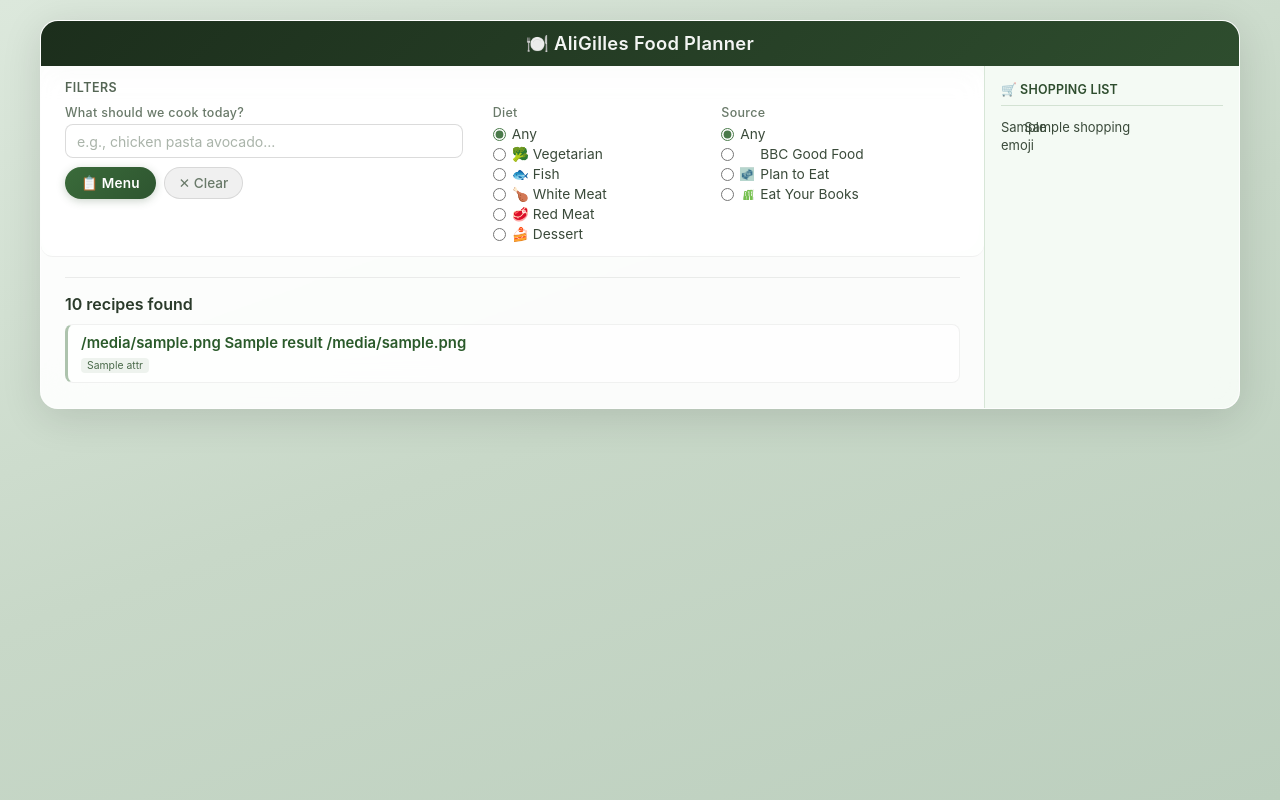
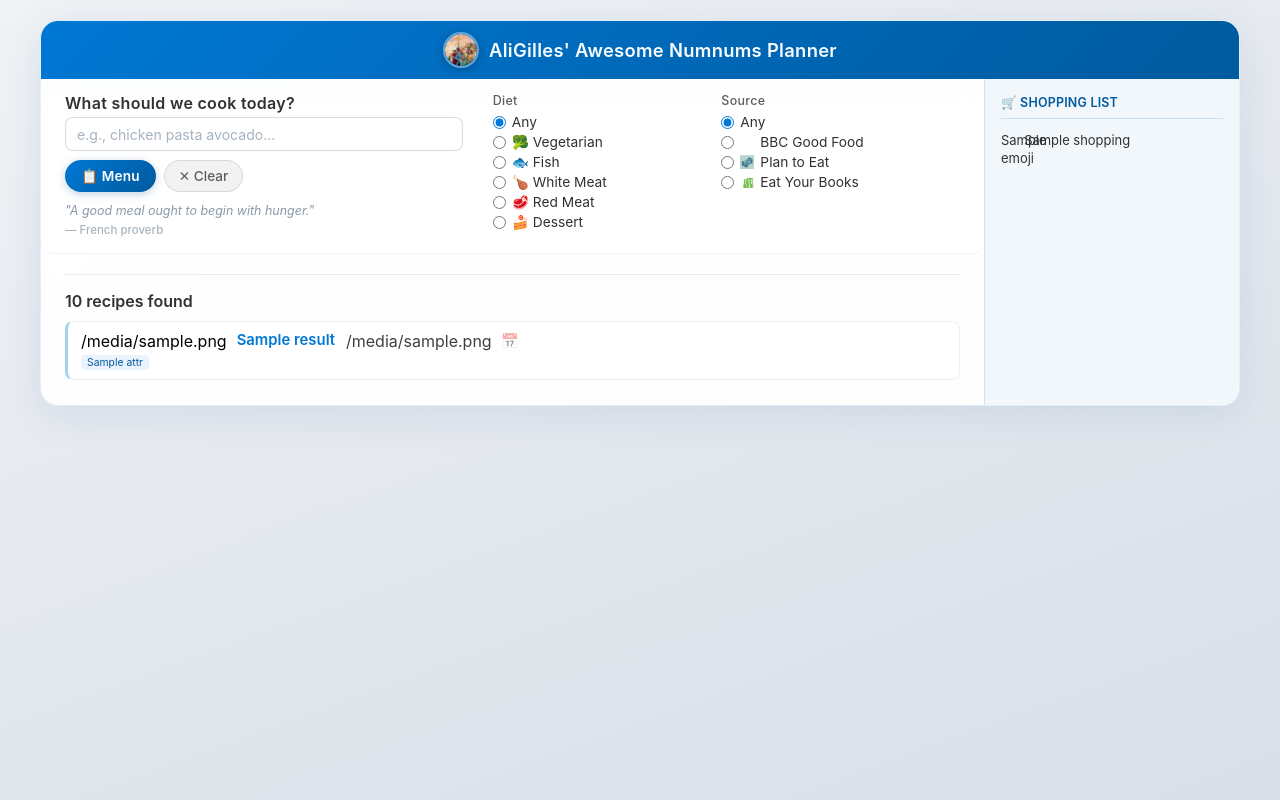
Before and after one commit to bonloupjunior/Coding, a Flask app: template FoodPlanner/templates/plan.html in a window 1280 px wide. Run offline with Flask 3, Linux system fonts and the light colour scheme; the template is opened without the code that fills it: most values are stand-ins (such as "Sample title", 1, 10 or a date in 2020); parts of the project's set-up code (start-up, migrations or seed data) failed here and were passed over.

Commit message:
UI polish: Outlook blue theme, logo, scheduling, quote of the day
- Replaced green palette with Outlook blue (#0078d4 / #005a9e) throughout
- Added circular logo in header (logo_circle.png, cropped from logo.jpg)
- Logo hover shows full original photo as tooltip
- Renamed title to "AliGilles' Awesome Numnums Planner"
- Added dessert diet category (checked before vegetarian in classify_diet)
- Replaced source emojis with favicon/PNG icons (BBC GF, PTE, EYB)
- Hyperlink restricted to recipe name only; icons are plain spans
- Ingredient tooltip triggers on recipe name hover only
- Schedule to PlanToEat: works for PTE recipes (rid) and external recipes
  (BBC GF / EYB) by creating a stub recipe in PTE first
- Added "Quote of the Day" below Menu/Clear buttons (rotates daily, 20 quotes)
- Removed "Filters" section heading
- Updated CLAUDE.md with colour palette, logo details, PTE API patterns

Co-Authored-By: Claude Sonnet 4.6 <noreply@anthropic.com>

```diff
--- a/FoodPlanner/app.py
+++ b/FoodPlanner/app.py
@@ -560,31 +560,65 @@ def menu_toggle():
     return jsonify({"in_menu": in_menu, "count": len(plan)})
 
 
+def _pte_session():
+    """curl_cffi session with PTE cookies loaded."""
+    session = cf_requests.Session(impersonate="chrome120")
+    if os.path.exists(PLANTOEAT_COOKIES_FILE):
+        with open(PLANTOEAT_COOKIES_FILE) as f:
+            cookies = json.load(f)
+        for c in cookies:
+            if "plantoeat.com" in c.get("domain", ""):
+                session.cookies.set(c["name"], c["value"], domain=c["domain"].lstrip("."))
+    return session
+
+
+def _pte_create_recipe(session, name, source_url):
+    """Create a minimal PTE recipe and return its rid, or raise on failure."""
+    # GET /recipes/new – PTE creates a draft and embeds its id in the page
+    r = session.get("https://app.plantoeat.com/recipes/new", timeout=15)
+    match = re.search(r'data-recipe-id="(\d+)"', r.text)
+    if not match:
+        raise RuntimeError("Could not find recipe id in /recipes/new response")
+    rid = match.group(1)
+    # Fill in the recipe title and source URL
+    session.post(
+        f"https://app.plantoeat.com/recipes/update/{rid}",
+        data={
+            "recipe[title]": name,
+            "recipe[source]": source_url,
+            "recipe[servings]": "1",
+        },
+        timeout=15,
+    )
+    return rid
+
+
 @app.route("/api/schedule_to_pte", methods=["POST"])
 def schedule_to_pte():
-    data = request.get_json()
-    rid = str((data or {}).get("rid", "")).strip()
-    date = str((data or {}).get("date", "")).strip()
-    section = str((data or {}).get("section", "dinner")).strip()
+    data = request.get_json() or {}
+    rid      = str(data.get("rid", "")).strip()
+    name     = str(data.get("name", "")).strip()
+    url      = str(data.get("url", "")).strip()
+    date     = str(data.get("date", "")).strip()
+    section  = str(data.get("section", "dinner")).strip()
 
-    if not rid or not date:
-        return jsonify({"error": "Missing rid or date"}), 400
+    if not date:
+        return jsonify({"error": "Missing date"}), 400
+    if not rid and not (name and url):
+        return jsonify({"error": "Provide either rid (PTE) or name+url (external)"}), 400
 
     try:
-        session = cf_requests.Session(impersonate="chrome120")
-        if os.path.exists(PLANTOEAT_COOKIES_FILE):
-            with open(PLANTOEAT_COOKIES_FILE) as f:
-                cookies = json.load(f)
-            for c in cookies:
-                if "plantoeat.com" in c.get("domain", ""):
-                    session.cookies.set(c["name"], c["value"], domain=c["domain"].lstrip("."))
+        session = _pte_session()
+        if not rid:
+            # BBC GF / EYB: create a stub recipe in PTE first
+            rid = _pte_create_recipe(session, name, url)
         resp = session.post(
             "https://app.plantoeat.com/planner/create",
             data={"rid": rid, "date": date, "section": section},
             timeout=15,
         )
         if resp.status_code == 200:
-            return jsonify({"ok": True})
+            return jsonify({"ok": True, "rid": rid})
         return jsonify({"error": f"PlanToEat returned {resp.status_code}"}), 502
     except Exception as e:
         return jsonify({"error": str(e)}), 500
--- a/FoodPlanner/templates/plan.html
+++ b/FoodPlanner/templates/plan.html
@@ -3,7 +3,7 @@
 <head>
     <meta charset="utf-8">
     <meta name="viewport" content="width=device-width, initial-scale=1.0">
-    <title>AliGilles Food Planner</title>
+    <title>AliGilles' Awesome Numnums Planner</title>
     <style>
         * {
             margin: 0;
@@ -13,7 +13,7 @@
 
         body {
             font-family: -apple-system, BlinkMacSystemFont, 'Segoe UI', 'Roboto', sans-serif;
-            background: linear-gradient(160deg, #dce8dc 0%, #c8d8c8 50%, #bccfbe 100%);
+            background: linear-gradient(160deg, #f0f2f5 0%, #e4e8ef 50%, #d8dfe8 100%);
             min-height: 100vh;
             padding: 20px;
         }
@@ -21,18 +21,18 @@
         .container {
             max-width: 1200px;
             margin: 0 auto;
-            background: rgba(255, 255, 255, 0.92);
+            background: rgba(255, 255, 255, 0.95);
             backdrop-filter: blur(20px);
             -webkit-backdrop-filter: blur(20px);
             border-radius: 18px;
-            box-shadow: 0 8px 40px rgba(0, 0, 0, 0.12), 0 1px 0 rgba(255,255,255,0.6) inset;
+            box-shadow: 0 8px 40px rgba(0, 78, 140, 0.10), 0 1px 0 rgba(255,255,255,0.6) inset;
             overflow: hidden;
-            border: 1px solid rgba(255, 255, 255, 0.5);
+            border: 1px solid rgba(0, 120, 212, 0.12);
         }
 
         /* ── Header ── */
         .header {
-            background: linear-gradient(135deg, #1c2e1c 0%, #2e4d2e 100%);
+            background: linear-gradient(135deg, #0078d4 0%, #005a9e 100%);
             color: white;
             padding: 11px 24px;
             text-align: center;
@@ -42,7 +42,47 @@
             font-size: 1.15em;
             font-weight: 600;
             letter-spacing: 0.3px;
-            opacity: 0.95;
+            opacity: 0.97;
+            display: flex;
+            align-items: center;
+            justify-content: center;
+            gap: 10px;
+        }
+
+        .header-logo {
+            width: 36px;
+            height: 36px;
+            border-radius: 50%;
+            object-fit: cover;
+            border: 2px solid rgba(255,255,255,0.40);
+            box-shadow: 0 2px 8px rgba(0,0,0,0.25);
+            flex-shrink: 0;
+            cursor: pointer;
+            transition: transform 0.15s ease, box-shadow 0.15s ease;
+        }
+
+        .header-logo:hover {
+            transform: scale(1.08);
+            box-shadow: 0 4px 14px rgba(0,0,0,0.35);
+        }
+
+        /* ── Logo preview tooltip ── */
+        .logo-preview {
+            display: none;
+            position: fixed;
+            z-index: 2000;
+            border-radius: 12px;
+            overflow: hidden;
+            box-shadow: 0 12px 40px rgba(0,0,0,0.35);
+            border: 3px solid rgba(255,255,255,0.85);
+            pointer-events: none;
+        }
+
+        .logo-preview img {
+            display: block;
+            width: 280px;
+            height: 280px;
+            object-fit: cover;
         }
 
         /* ── Two-column page layout ── */
@@ -62,30 +102,29 @@
         .shopping-panel {
             width: 255px;
             flex-shrink: 0;
-            background: rgba(240, 248, 240, 0.75);
+            background: rgba(239, 246, 252, 0.80);
             backdrop-filter: blur(12px);
             -webkit-backdrop-filter: blur(12px);
-            border-left: 1px solid rgba(100, 150, 100, 0.2);
+            border-left: 1px solid rgba(0, 120, 212, 0.15);
             padding: 16px 16px;
             display: flex;
             flex-direction: column;
         }
 
         .shopping-panel h3 {
-            font-size: 0.92em;
+            font-size: 0.78em;
             font-weight: 600;
-            color: #2e4d2e;
+            color: #005a9e;
             margin-bottom: 10px;
             padding-bottom: 8px;
-            border-bottom: 1px solid rgba(80, 130, 80, 0.2);
+            border-bottom: 1px solid rgba(0, 120, 212, 0.18);
             flex-shrink: 0;
             letter-spacing: 0.2px;
             text-transform: uppercase;
-            font-size: 0.78em;
         }
 
         .shopping-placeholder {
-            color: #94a694;
+            color: #8a9aaa;
             font-size: 0.82em;
             font-style: italic;
             line-height: 1.5;
@@ -102,7 +141,7 @@
 
         .shopping-list li {
             font-size: 0.81em;
-            color: #3a4a3a;
+            color: #323130;
             line-height: 1.4;
             display: flex;
             gap: 5px;
@@ -117,22 +156,13 @@
 
         /* ── Filter bar ── */
         .form-section {
-            background: rgba(255, 255, 255, 0.6);
+            background: rgba(255, 255, 255, 0.65);
             backdrop-filter: blur(14px);
             -webkit-backdrop-filter: blur(14px);
             border-radius: 12px;
             margin: -20px -24px 20px -24px;
             padding: 14px 24px;
-            border-bottom: 1px solid rgba(0,0,0,0.06);
-        }
-
-        .form-section h2 {
-            font-size: 0.78em;
-            color: #556655;
-            margin-bottom: 10px;
-            font-weight: 600;
-            text-transform: uppercase;
-            letter-spacing: 0.5px;
+            border-bottom: 1px solid rgba(0, 120, 212, 0.08);
         }
 
         .form-grid {
@@ -148,10 +178,16 @@
 
         .form-group > label {
             font-size: 0.78em;
-            color: #6a7a6a;
+            color: #605e5c;
             margin-bottom: 4px;
             font-weight: 500;
             letter-spacing: 0.3px;
+        }
+
+        label[for="search"] {
+            font-size: 1em;
+            font-weight: 600;
+            color: #323130;
         }
 
         .form-group input,
@@ -164,20 +200,20 @@
             font-family: inherit;
             height: 34px;
             flex-shrink: 0;
-            background: rgba(255, 255, 255, 0.8);
-            color: #2a3a2a;
+            background: rgba(255, 255, 255, 0.85);
+            color: #323130;
         }
 
         .form-group input:focus,
         .form-group select:focus {
             outline: none;
-            border-color: #4a7a4a;
-            box-shadow: 0 0 0 3px rgba(74, 122, 74, 0.12);
+            border-color: #0078d4;
+            box-shadow: 0 0 0 3px rgba(0, 120, 212, 0.14);
             background: white;
         }
 
         .form-group input::placeholder {
-            color: #aab4aa;
+            color: #a8b3bf;
         }
 
         .radio-group {
@@ -192,12 +228,12 @@
             align-items: center;
             gap: 6px;
             font-size: 0.86em;
-            color: #3a4a3a;
+            color: #323130;
             cursor: pointer;
         }
 
         .radio-label input[type="radio"] {
-            accent-color: #4a7a4a;
+            accent-color: #0078d4;
             width: 13px;
             height: 13px;
             flex-shrink: 0;
@@ -214,21 +250,21 @@
             display: inline-flex;
             align-items: center;
             gap: 5px;
-            background: linear-gradient(135deg, #3a6b3a 0%, #2e5530 100%);
+            background: linear-gradient(135deg, #0078d4 0%, #005a9e 100%);
             color: white;
             text-decoration: none;
             padding: 7px 16px;
             border-radius: 20px;
             font-size: 0.85em;
             font-weight: 600;
-            box-shadow: 0 2px 8px rgba(46, 85, 48, 0.25);
+            box-shadow: 0 2px 8px rgba(0, 78, 140, 0.25);
             transition: all 0.2s ease;
             letter-spacing: 0.2px;
         }
 
         .menu-btn:hover {
-            background: linear-gradient(135deg, #456e45 0%, #3a6b3a 100%);
-            box-shadow: 0 4px 14px rgba(46, 85, 48, 0.35);
+            background: linear-gradient(135deg, #106ebe 0%, #0078d4 100%);
+            box-shadow: 0 4px 14px rgba(0, 78, 140, 0.35);
             transform: translateY(-1px);
         }
 
@@ -236,20 +272,38 @@
             display: inline-flex;
             align-items: center;
             gap: 5px;
-            background: rgba(0, 0, 0, 0.06);
-            color: #6a7a6a;
+            background: rgba(0, 0, 0, 0.05);
+            color: #605e5c;
             text-decoration: none;
             padding: 7px 14px;
             border-radius: 20px;
             font-size: 0.85em;
             font-weight: 500;
-            border: 1px solid rgba(0,0,0,0.1);
+            border: 1px solid rgba(0,0,0,0.10);
             transition: all 0.2s ease;
         }
 
         .clear-btn:hover {
-            background: rgba(0, 0, 0, 0.1);
-            color: #2a3a2a;
+            background: rgba(0, 0, 0, 0.09);
+            color: #323130;
+        }
+
+        .qotd {
+            margin-top: 10px;
+            font-size: 0.78em;
+            color: #8a9aaa;
+            font-style: italic;
+            line-height: 1.45;
+            max-width: 420px;
+        }
+
+        .qotd cite {
+            display: block;
+            font-style: normal;
+            font-weight: 500;
+            color: #a8b3bf;
+            margin-top: 2px;
+            font-size: 0.92em;
         }
 
         /* ── Results ── */
@@ -261,7 +315,7 @@
 
         .results-section h2 {
             font-size: 1em;
-            color: #2a3a2a;
+            color: #323130;
             margin-bottom: 10px;
             font-weight: 600;
         }
@@ -292,23 +346,23 @@
         .recipe-item {
             padding: 9px 13px;
             margin-bottom: 5px;
-            background: rgba(255, 255, 255, 0.7);
+            background: rgba(255, 255, 255, 0.75);
             border-radius: 8px;
             border: 1px solid rgba(0, 0, 0, 0.06);
-            border-left: 3px solid rgba(74, 122, 74, 0.45);
+            border-left: 3px solid rgba(0, 120, 212, 0.35);
             transition: all 0.2s ease;
         }
 
         .recipe-item:hover {
-            background: rgba(255, 255, 255, 0.95);
-            border-left-color: #4a7a4a;
-            box-shadow: 0 2px 10px rgba(0, 0, 0, 0.08);
+            background: rgba(255, 255, 255, 0.98);
+            border-left-color: #0078d4;
+            box-shadow: 0 2px 10px rgba(0, 78, 140, 0.09);
             transform: translateX(3px);
         }
 
         .recipe-name {
             display: inline-block;
-            color: #2a5a2a;
+            color: #0078d4;
             text-decoration: none;
             font-weight: 600;
             font-size: 0.93em;
@@ -317,26 +371,26 @@
         }
 
         .recipe-name:hover {
-            color: #1a3d1a;
+            color: #005a9e;
             text-decoration: underline;
-            text-decoration-color: rgba(42, 90, 42, 0.4);
+            text-decoration-color: rgba(0, 120, 212, 0.4);
         }
 
         .recipe-item.in-menu {
-            border-left-color: #5a8a3a;
-            background: rgba(240, 248, 235, 0.75);
+            border-left-color: #0078d4;
+            background: rgba(239, 246, 252, 0.80);
         }
 
         .recipe-attrs {
-            color: #7a8a7a;
+            color: #8a9aaa;
             font-size: 0.78em;
             margin-top: 2px;
         }
 
         .recipe-attrs small {
             display: inline-block;
-            background: rgba(80, 120, 80, 0.09);
-            color: #4a6a4a;
+            background: rgba(0, 120, 212, 0.08);
+            color: #005a9e;
             padding: 1px 6px;
             border-radius: 4px;
             margin-right: 3px;
@@ -393,8 +447,19 @@
         }
 
         .page-info {
-            color: #7a8a7a;
+            color: #605e5c;
             font-size: 0.88em;
+        }
+
+        .recipe-diet-icon {
+            margin-right: 4px;
+            flex-shrink: 0;
+        }
+
+        .recipe-source-icon {
+            margin-left: 5px;
+            flex-shrink: 0;
+            opacity: 0.75;
         }
 
         /* ── Recipe title row ── */
@@ -560,13 +625,17 @@
 <body>
 <div class="container">
     <div class="header">
-        <h1>🍽️ AliGilles Food Planner</h1>
+        <h1><img src="/static/logo_circle.png" class="header-logo" id="header-logo" alt="AliGilles"> AliGilles' Awesome Numnums Planner</h1>
+    </div>
+
+    <!-- Logo full-photo preview -->
+    <div class="logo-preview" id="logo-preview">
+        <img src="/static/logo.jpg" alt="Full photo">
     </div>
 
     <div class="page-layout">
         <div class="main-column">
             <div class="form-section">
-                <h2>Filters</h2>
                 <form method="get" action="/">
                     <div class="form-grid">
                         <div class="form-group">
@@ -576,6 +645,7 @@
                                 <a href="/?suggest=1" class="menu-btn" id="menu-btn">📋 Menu</a>
                                 <a href="/" class="clear-btn">✕ Clear</a>
                             </div>
+                            <div class="qotd" id="qotd"></div>
                         </div>
                         <div class="form-group" style="padding-left: 20px;">
                             <label>Diet</label>
@@ -619,9 +689,11 @@
                         data-recipe-source="{{ r.source or 'bbcgoodfood' }}">
                         <div class="recipe-content">
                             <div class="recipe-title-row">
-                                <a href="{{ r.url }}" target="_blank" class="recipe-name">{{ r.diet_icon }} {{ r.name }} {{ r.source_icon|safe }}</a>
+                                <span class="recipe-diet-icon">{{ r.diet_icon }}</span><a href="{{ r.url }}" target="_blank" class="recipe-name">{{ r.name }}</a><span class="recipe-source-icon">{{ r.source_icon|safe }}</span>
                                 {% if (r.source or 'bbcgoodfood') == 'plantoeat' %}
                                 <button class="schedule-btn" data-rid="{{ r.id }}" title="Schedule in Plan to Eat">📅</button>
+                                {% else %}
+                                <button class="schedule-btn" data-name="{{ r.name }}" data-url="{{ r.url }}" title="Schedule in Plan to Eat">📅</button>
                                 {% endif %}
                             </div>
                             {% if r.attributes %}
@@ -699,6 +771,64 @@
 </div>
 
 <script>
+// ── Quote of the Day ──
+(function() {
+    const quotes = [
+        ["One cannot think well, love well, sleep well, if one has not dined well.", "Virginia Woolf"],
+        ["Cooking is like love. It should be entered into with abandon or not at all.", "Harriet Van Horne"],
+        ["Tell me what you eat and I will tell you what you are.", "Jean Anthelme Brillat-Savarin"],
+        ["The secret ingredient is always love. But it's mostly butter.", "Anonymous"],
+        ["People who love to eat are always the best people.", "Julia Child"],
+        ["First we eat, then we do everything else.", "M.F.K. Fisher"],
+        ["Food is not just eating energy. It's an experience.", "Guy Fieri"],
+        ["The discovery of a new dish does more for the happiness of the human race than the discovery of a star.", "Brillat-Savarin"],
+        ["Life is uncertain. Eat dessert first.", "Ernestine Ulmer"],
+        ["Cooking is an art, but all art requires knowing something about the techniques and materials.", "Nathan Myhrvold"],
+        ["A recipe has no soul. You as the cook must bring soul to the recipe.", "Thomas Keller"],
+        ["The only time to eat diet food is while you're waiting for the steak to cook.", "Julia Child"],
+        ["Good food is the foundation of genuine happiness.", "Auguste Escoffier"],
+        ["Food is memories.", "José Andrés"],
+        ["Everything in moderation, including moderation.", "Julia Child"],
+        ["Cooking is at once child's play and adult joy.", "Craig Claiborne"],
+        ["You don't have to cook fancy or complicated masterpieces — just good food from fresh ingredients.", "Julia Child"],
+        ["In cooking, as in all the arts, simplicity is the sign of perfection.", "Curnonsky"],
+        ["A good meal ought to begin with hunger.", "French proverb"],
+        ["The belly rules the mind.", "Spanish proverb"],
+    ];
+    const day = Math.floor(Date.now() / 86400000); // days since epoch
+    const [text, author] = quotes[day % quotes.length];
+    const el = document.getElementById('qotd');
+    if (el) el.innerHTML = `"${text}" <cite>— ${author}</cite>`;
+})();
+
+// ── Header logo hover: show full photo ──
+(function() {
+    const logo = document.getElementById('header-logo');
+    const preview = document.getElementById('logo-preview');
+
+    logo.addEventListener('mouseenter', () => {
+        preview.style.display = 'block';
+        positionPreview();
+    });
+
+    logo.addEventListener('mousemove', positionPreview);
+
+    logo.addEventListener('mouseleave', () => {
+        preview.style.display = 'none';
+    });
+
+    function positionPreview() {
+        const rect = logo.getBoundingClientRect();
+        const pw = 280, ph = 280, margin = 10;
+        let left = rect.right + margin;
+        let top = rect.bottom + margin;
+        if (left + pw > window.innerWidth - margin) left = rect.left - pw - margin;
+        if (top + ph > window.innerHeight - margin) top = rect.top - ph - margin;
+        preview.style.left = left + 'px';
+        preview.style.top = top + 'px';
+    }
+})();
+
 (function() {
     const params = new URLSearchParams(window.location.search);
     const searchEl = document.getElementById('search');
@@ -761,12 +891,13 @@ function positionTooltip(x, y) {
     tooltip.style.top = top + 'px';
 }
 
-document.querySelectorAll('.recipe-item').forEach(item => {
+document.querySelectorAll('.recipe-name').forEach(link => {
+    const item = link.closest('.recipe-item');
     const id = item.dataset.recipeId;
     const url = item.dataset.recipeUrl;
     const source = item.dataset.recipeSource;
 
-    item.addEventListener('mouseenter', e => {
+    link.addEventListener('mouseenter', e => {
         clearTimeout(hideTimer);
         if (cache[id] !== undefined) {
             showTooltip(e.clientX, e.clientY, renderIngredients(cache[id]));
@@ -782,9 +913,9 @@ document.querySelectorAll('.recipe-item').forEach(item => {
             .catch(() => { cache[id] = []; tooltipBody.innerHTML = '<span class="tip-loading">Unavailable</span>'; });
     });
 
-    item.addEventListener('mousemove', e => positionTooltip(e.clientX, e.clientY));
+    link.addEventListener('mousemove', e => positionTooltip(e.clientX, e.clientY));
 
-    item.addEventListener('mouseleave', () => {
+    link.addEventListener('mouseleave', () => {
         hideTimer = setTimeout(() => { tooltip.style.display = 'none'; }, 120);
     });
 });
@@ -802,6 +933,8 @@ const popConfirm = document.getElementById('pop-confirm');
 const popCancel = document.getElementById('pop-cancel');
 const popStatus = document.getElementById('pop-status');
 let currentRid = null;
+let currentName = null;
+let currentUrl = null;
 
 // Default date to tomorrow
 function defaultDate() {
@@ -811,7 +944,9 @@ function defaultDate() {
 }
 
 function openPopover(btn) {
-    currentRid = btn.dataset.rid;
+    currentRid  = btn.dataset.rid  || null;
+    currentName = btn.dataset.name || null;
+    currentUrl  = btn.dataset.url  || null;
     popDate.value = defaultDate();
     popSection.value = 'dinner';
     popStatus.textContent = '';
@@ -831,7 +966,7 @@ function openPopover(btn) {
 
 function closePopover() {
     popover.style.display = 'none';
-    currentRid = null;
+    currentRid = currentName = currentUrl = null;
 }
 
 document.querySelectorAll('.schedule-btn').forEach(btn => {
@@ -855,15 +990,23 @@ document.addEventListener('click', e => {
 });
 
 popConfirm.addEventListener('click', () => {
-    if (!currentRid || !popDate.value) return;
+    if ((!currentRid && !currentName) || !popDate.value) return;
     popConfirm.disabled = true;
     popConfirm.textContent = 'Scheduling…';
     popStatus.textContent = '';
 
+    const payload = {date: popDate.value, section: popSection.value};
+    if (currentRid) {
+        payload.rid = currentRid;
+    } else {
+        payload.name = currentName;
+        payload.url  = currentUrl;
+    }
+
     fetch('/api/schedule_to_pte', {
         method: 'POST',
         headers: {'Content-Type': 'application/json'},
-        body: JSON.stringify({rid: currentRid, date: popDate.value, section: popSection.value})
+        body: JSON.stringify(payload)
     })
     .then(r => r.json())
     .then(data => {
```
Also changed, not shown: other parts of FoodPlanner/templates/plan.html (+23 -23 lines), FoodPlanner/CLAUDE.md (+11 -0 lines), FoodPlanner/static/logo.jpg (added), FoodPlanner/static/logo_circle.png (added).
